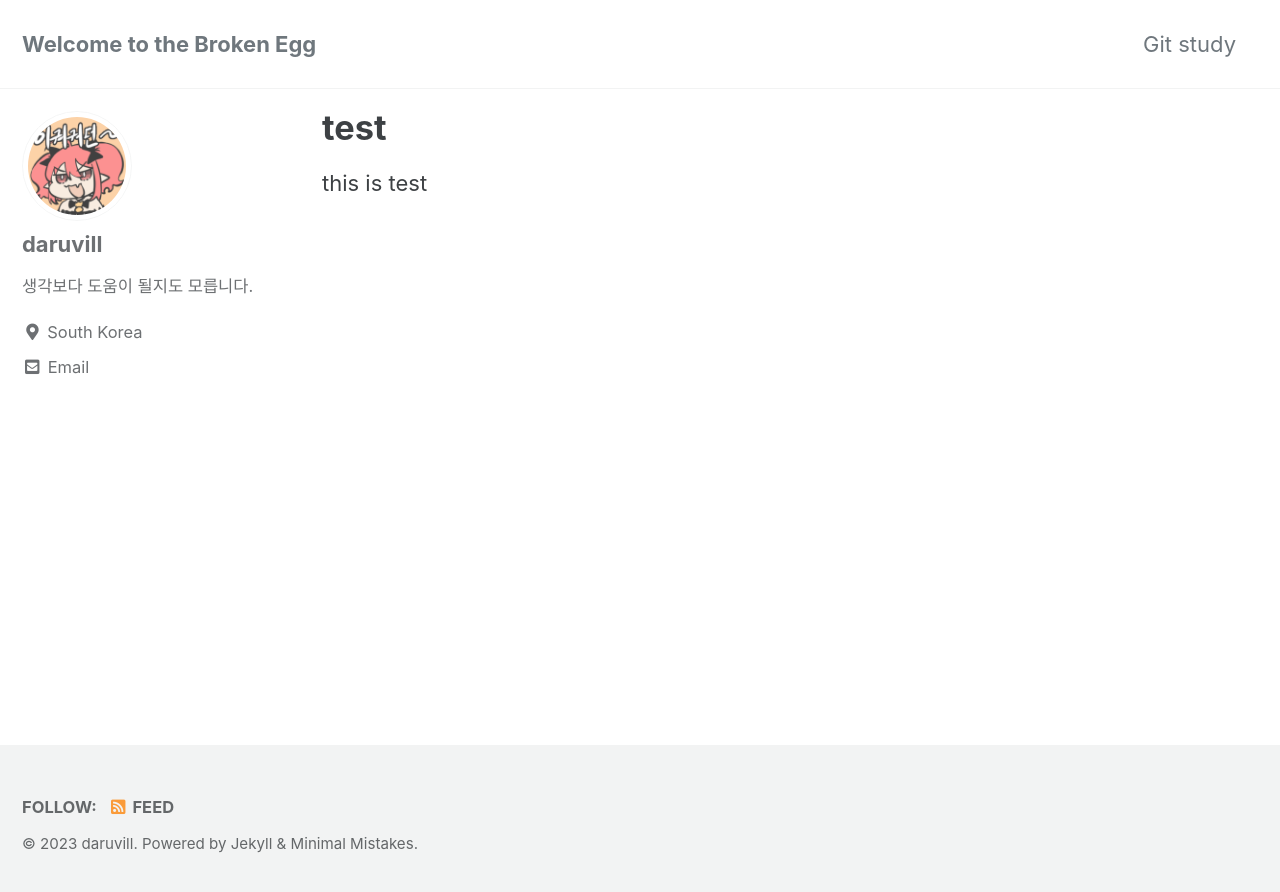
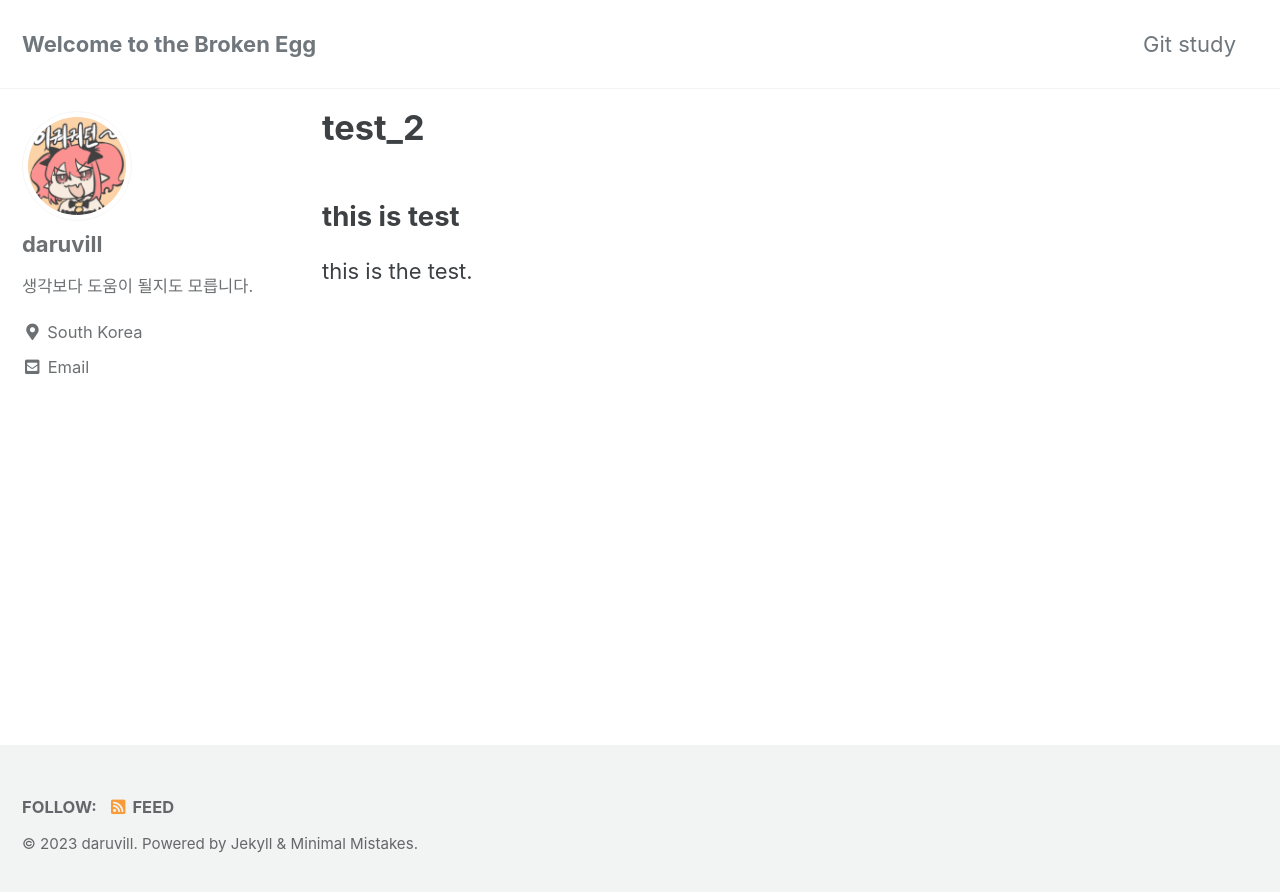
Before and after one commit to daruvill/broken-egg.github.io, a Jekyll site: the page built from categories/git_study/_posts/2023-11-17-test.md, in a window 1280 px wide. Shown: the top 892 px of the page. Built offline with Jekyll 4.4.1, drawn with Linux system fonts in a browser that asks for light colours; cached includes are drawn as plain includes.

Commit message:
post test 3

```diff
--- a/categories/git_study/_posts/2023-11-17-test.md
+++ b/categories/git_study/_posts/2023-11-17-test.md
@@ -1,5 +1,5 @@
 ---
-title: "test"
+title: "test_2"
 layout: category
 permalink: /categories/git_study/
 categories: ['Git study']
@@ -7,4 +7,6 @@ tags: ['Git', 'GitHub','tutorial']
 toc: true
 ---
 
-this is test
+## this is test
+
+this is the test.
```
